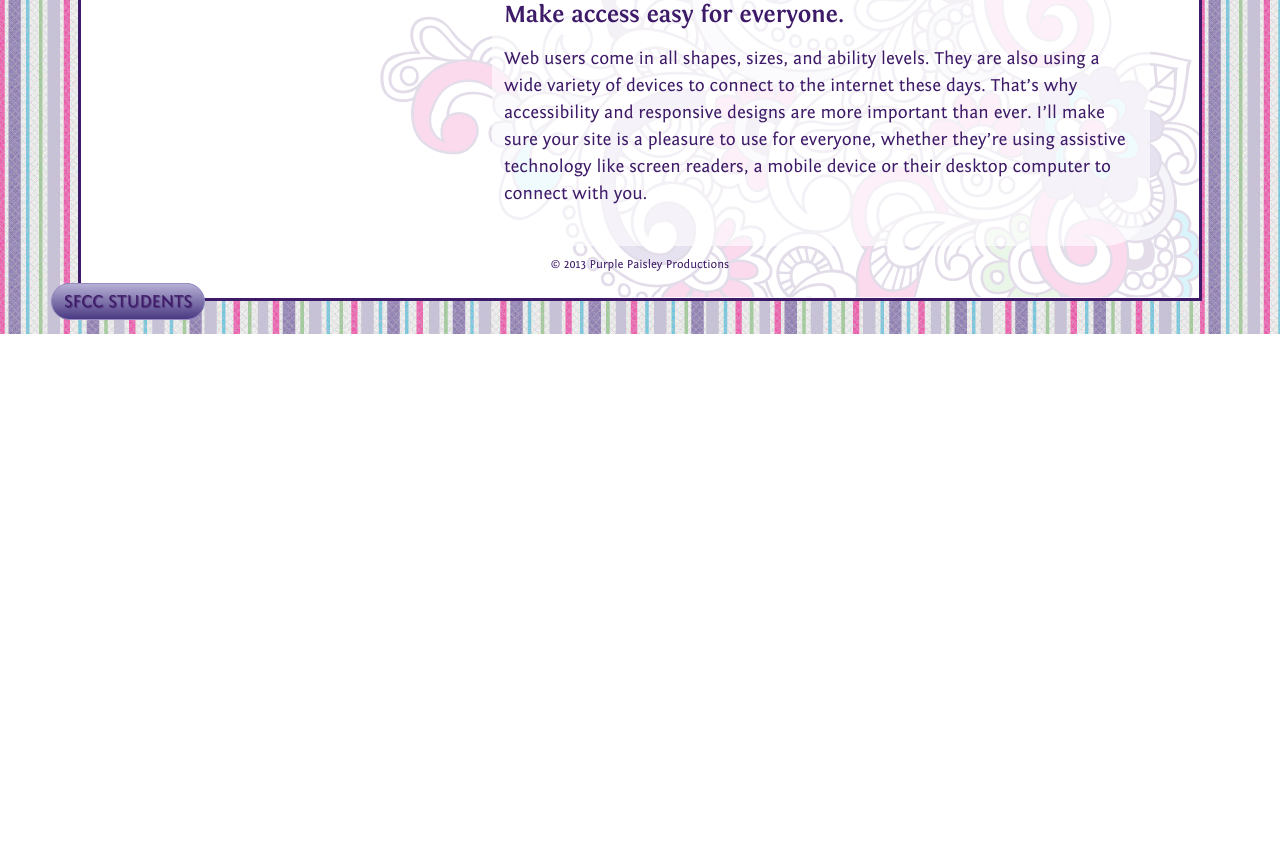
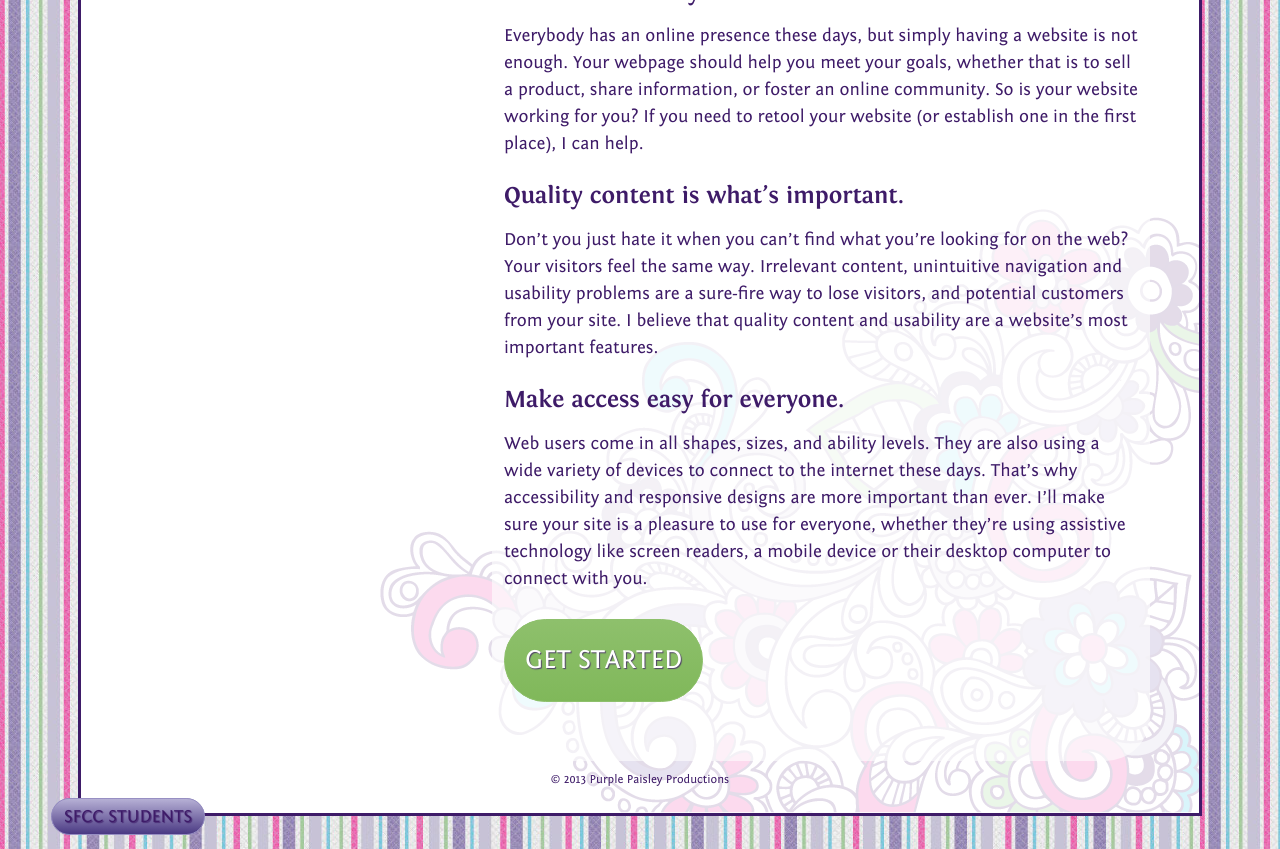
Before and after one commit to bkehaunani/my-framework, a plain HTML site: page index.html in a window 1280 px wide. Shown: the part 682-1531 px from the top of the page. Before the commit the page ends 1016 px from the top, so only its background shows below. Drawn offline with nearby package versions, Linux system fonts and the light colour scheme.

Commit message:
Yet another overhaul
See the v.2 psd's for direction. Started on the changes. Need to
fix/standardize the buttons & link styles.

```diff
--- a/index.html
+++ b/index.html
@@ -36,7 +36,7 @@
        chromium.org/developers/how-tos/chrome-frame-getting-started -->
   <!--[if lt IE 7]><p class=chromeframe>Your browser is <em>ancient!</em> <a href="http://browsehappy.com/">Upgrade to a different browser</a> or <a href="http://www.google.com/chromeframe/?redirect=true">install Google Chrome Frame</a> to experience this site.</p><![endif]-->
 	<header>
-		<h1 class="image-replacement"><a href="index.html" title="Back to Home">Welcome to Purple Paisley Productions</a></h1>
+		<h1 class="logo"><a href="index.html" title="Back to Home">Welcome to Purple Paisley Productions</a></h1>
 		<h2 class="tagline">Functional &amp; Flexible Web Design</h2>
 
 	</header>
@@ -50,10 +50,9 @@
 	  </nav>
 
 
-	<!--
-<aside>
+		<div class="container clearfix">
 
-		<h2 class="tagline">Functional &amp; Flexible Web Design</h2>
+		<aside>
 
 		<h4>Specializing In:</h4>
 		<ul>
@@ -65,12 +64,10 @@
 			<li>Social Media Strategies</li>
 		</ul>
 
+		</aside>
 
-	</aside>
--->
-	<div class="container">
+
 		<article>
-
 
 		<h2>The Web should work for you.</h2>
 
@@ -83,6 +80,8 @@
 	      <h2>Make access easy for everyone.</h2>
 
 	      <p>Web users come in all shapes, sizes, and ability levels. They are also using a wide variety of devices to connect to the internet these days. That’s why accessibility and responsive designs are more important than ever. I’ll make sure your site is a pleasure to use for everyone, whether they’re using assistive technology like screen readers, a mobile device or their desktop computer to connect with you.</p>
+
+	      <p class="cta"><a href="contact.html" title="Let's get started on your new website." class="button">Get Started</a></p>
 
 	    </article>
 
--- a/sass/_mixins.scss
+++ b/sass/_mixins.scss
@@ -369,12 +369,32 @@ BUTTONS
 	}
 }
 
-.shareIcons {
-	position: fixed;
-	top: 0;
-	right: 0;
-	float: right;
-	width: 50%;
-	margin: .5em;
-	span {float: right;}
+.cta .button {
+	border: $buttonborderwidth $buttonborderstyle $green;
+	padding: $gutterwidth;
+	color: $white;
+	display: inline-block;
+	font-size: $basefontsize * 1.5;  //  24/16 = 1.5	font-weight: inherit;
+	text-decoration: none;
+	text-transform: uppercase;
+	cursor: pointer;
+	margin-bottom: $gutterwidth;
+	line-height: $baselineheight;
+	@include textshadow;
+	@include css-gradient($green, darken($green, 5%));
+	@include rounded;
+
+
+	&:hover, &:focus {
+		color: $white;
+	 	@include css-gradient(darken($green, 5%), $green);
+	}
+
+	&:active {
+		border: 1px solid darken($green, 13%);
+	  	border-top-color: darken($green, 20%);
+	 	border-left-color: darken($green, 20%);
+		@include css-gradient(darken($green, 5%), darken($green, 10%));
+	}
+
 }
--- a/sass/_site.scss
+++ b/sass/_site.scss
@@ -89,7 +89,7 @@ Notes: target ÷ context = result, express the results in percentages by moving
 header {
 	width: 85.4166666667%; // 820/960
 	margin: 0 auto;
-	h1{background:url(../img/logo.png) no-repeat; width: 32.926829268293; height:162px; display: inline-block;} // width=270/820
+	h1{background:url(../img/logo.png) no-repeat; width: 32.926829268293%; height:162px; display: inline-block; text-indent: -9999px; float: left;} // width=270/820
 }
 .tagline {
 float:right;;
```
Also changed, not shown: css/style.css.
